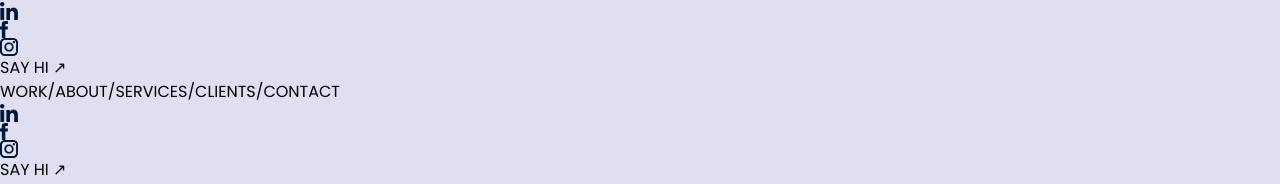
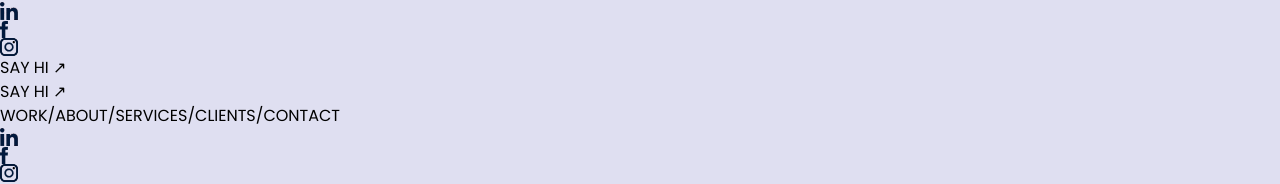
Before and after one commit to RDRishabh/krackpot, a React (Vite) app: page / in a window 1280 px wide. Shown: the part 168-352 px from the top of the page. Built offline with nearby package versions, Linux system fonts and the light colour scheme.

Commit message:
Fixed Grid Nav, remove bg from img

```diff
--- a/src/components/Clientele.jsx
+++ b/src/components/Clientele.jsx
@@ -123,42 +123,42 @@ function Clientele() {
 
           {/* Second Item - 1 Column */}
           <div className="flex justify-center items-center border sm:border-l border-[#01193D] p-4 py-4 sm:py-8 col-span-1">
-            <img src="/svg/associations/netflix.svg" alt="Netflix" className="max-w-full h-24 sm:h-32" loading="lazy" />
+            <img src="/svg/associations/netflix.svg" alt="Netflix" className="max-w-full h-24 sm:h-32 mix-blend-multiply" loading="lazy" />
           </div>
 
           {/* Third Item - 1 Column */}
           <div className="flex justify-center items-center border sm:border-l border-[#01193D] p-4 py-4 sm:py-8 col-span-1">
-            <img src="/svg/associations/prime_video.svg" alt="Prime Video" className="max-w-full h-24 sm:h-32" loading="lazy" />
+            <img src="/svg/associations/prime_video.svg" alt="Prime Video" className="max-w-full h-24 sm:h-32 mix-blend-multiply" loading="lazy" />
           </div>
 
           {/* Fourth Item - 1 Column */}
           <div className="flex justify-center items-center border sm:border-l border-[#01193D] p-4 py-4 sm:py-8 col-span-1">
-            <img src="/svg/associations/amazonmini.svg" alt="Amazon Mini" className="max-w-full h-24 sm:h-32" loading="lazy" />
+            <img src="/svg/associations/amazonmini.svg" alt="Amazon Mini" className="max-w-full h-24 sm:h-32 mix-blend-multiply" loading="lazy" />
           </div>
 
           {/* Fifth Item - 1 Column */}
           <div className="flex justify-center items-center border sm:border-l border-[#01193D] p-4 py-4 sm:py-8 col-span-1">
-            <img src="/svg/associations/zeestudios.svg" alt="Zee Studios" className="max-w-full h-24 sm:h-32" loading="lazy" />
+            <img src="/svg/associations/zeestudios.svg" alt="Zee Studios" className="max-w-full h-24 sm:h-32 mix-blend-multiply" loading="lazy" />
           </div>
 
           {/* Sixth Item - 2 Columns on large screens, 1 on mobile */}
           <div className="flex justify-center items-center border border-b border-[#01193D] p-4 py-4 sm:py-8 col-span-2 sm:col-span-1 lg:col-span-2">
-            <img src="/svg/associations/hansacequity.svg" alt="Hansa Cequity" className="max-w-full h-24 sm:h-32" loading="lazy"/>
+            <img src="/svg/associations/hansacequity.svg" alt="Hansa Cequity" className="max-w-full h-24 sm:h-32 mix-blend-multiply" loading="lazy"/>
           </div>
 
           {/* Seventh Item - 1 Column */}
           <div className="flex justify-center items-center border sm:border-l border-b border-[#01193D] p-4 py-4 sm:py-8 col-span-1">
-            <img src="/svg/associations/axisbank.svg" alt="Axis Bank" className="max-w-full h-24 sm:h-32" loading="lazy" />
+            <img src="/svg/associations/axisbank.svg" alt="Axis Bank" className="max-w-full h-24 sm:h-32 mix-blend-multiply" loading="lazy" />
           </div>
 
           {/* Eighth Item - 2 Columns on large screens, 1 on mobile */}
           <div className="flex justify-center items-center border sm:border-l border-b border-[#01193D] p-4 py-4 sm:py-8 col-span-2 sm:col-span-1 lg:col-span-2">
-            <img src="/svg/associations/ogilyindia.svg" alt="Ogilvy India" className="max-w-full h-24 sm:h-32" loading="lazy" />
+            <img src="/svg/associations/ogilyindia.svg" alt="Ogilvy India" className="max-w-full h-24 sm:h-32 mix-blend-multiply" loading="lazy" />
           </div>
 
           {/* Ninth Item - 1 Column */}
           <div className="flex justify-center items-center border sm:border-l border-b border-[#01193D] p-4 py-4 sm:py-8 col-span-1">
-            <img src="/svg/associations/cry.svg" alt="CRY" className="max-w-full h-24 sm:h-32" loading="lazy"/>
+            <img src="/svg/associations/cry.svg" alt="CRY" className="max-w-full h-24 sm:h-32 mix-blend-multiply" loading="lazy"/>
           </div>
         </div>
       )}
@@ -188,7 +188,7 @@ function Clientele() {
                 <img
                   src={testimonials[currentIndex].logo}
                   alt="Company Logo"
-                  className="h-8 md:h-12"
+                  className="h-8 md:h-12 mix-blend-multiply"
                 />
               </div>
             </div>
--- a/src/components/Navbar.jsx
+++ b/src/components/Navbar.jsx
@@ -181,8 +181,17 @@ function Navbar() {
       {/* Desktop Layout - Navbar Links, Social Media and Say Hi */}
       <div className="hidden lg:flex flex-col w-full h-full">
         <div className="w-full align-baseline  border-green-500 min-h-[40px] inline-block">
-          <div className="w-[8.8%] border border-[#01193D] border-t-0 border-b-0 border-r-0 h-[2.49em] float-end">
-
+          <div className="border border-[#01193D] border-t-0 border-b-0 border-r-0 h-[2.49em] float-end">
+            <div className="h-full flex items-center">
+              <a
+                href="#contact"
+                className=" px-4 py-2 hover:bg-[#01193D] hover:text-[#DFDFF1] transition-all duration-300 font-extrabold flex items-center justify-center gap-2 opacity-0"
+                onClick={(e) => handleNavClick(e, "#contact")}
+              >
+                SAY HI{" "}
+                <span className="font-light text-xl leading-none">↗</span>
+              </a>
+            </div>
           </div>
         </div>
 
@@ -261,7 +270,7 @@ function Navbar() {
             </div>
 
             {/* Contact Button */}
-            <div className="h-full border border-[#01193D]  border-b-0 border-l-0 flex items-center">
+            <div className="h-full border border-[#01193D]  border-b-0 border-l-0  border-r-0 flex items-center">
               <a
                 href="#contact"
                 className=" px-4 py-2 hover:bg-[#01193D] hover:text-[#DFDFF1] transition-all duration-300 font-extrabold flex items-center justify-center gap-2"
```
